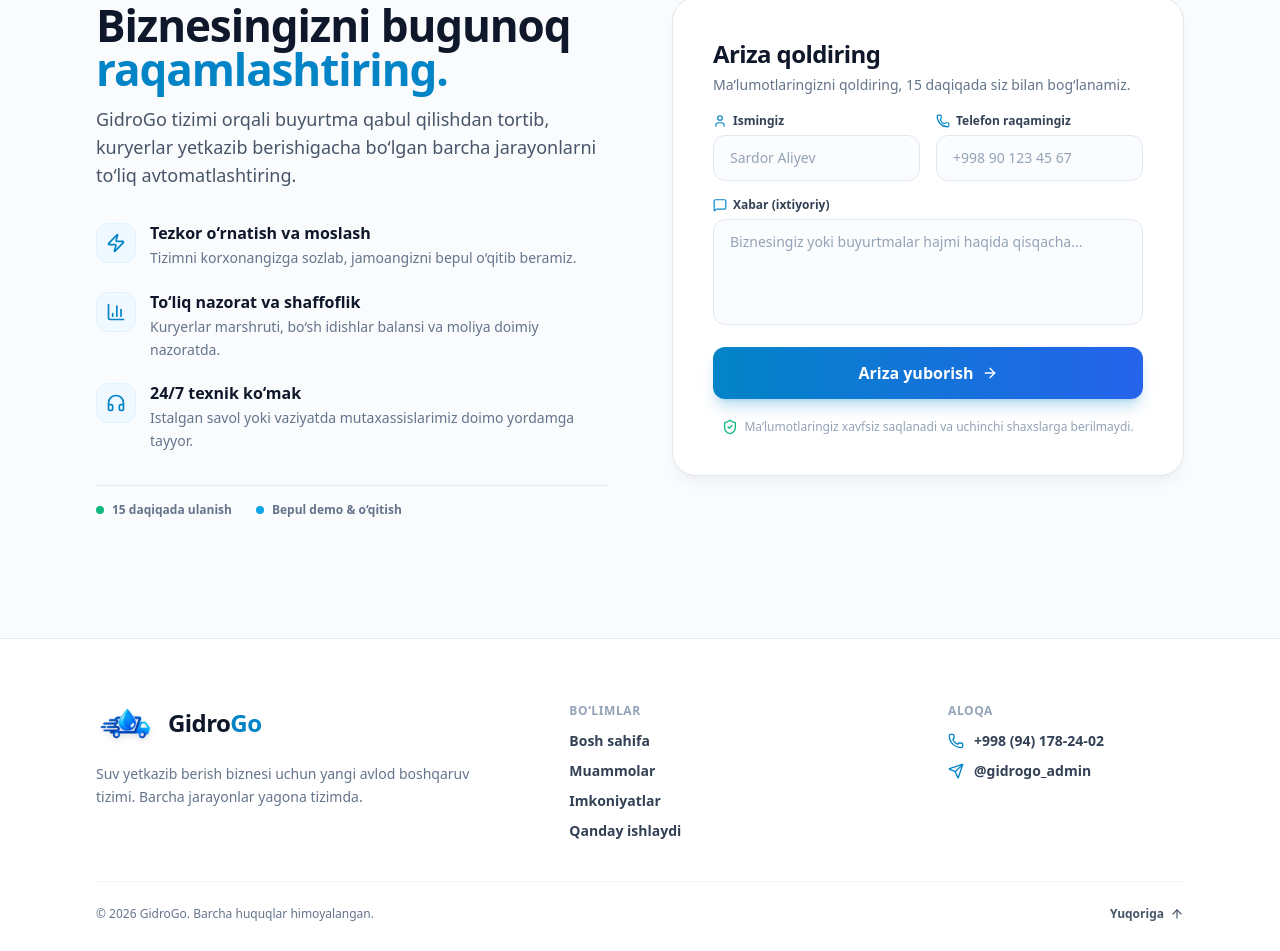
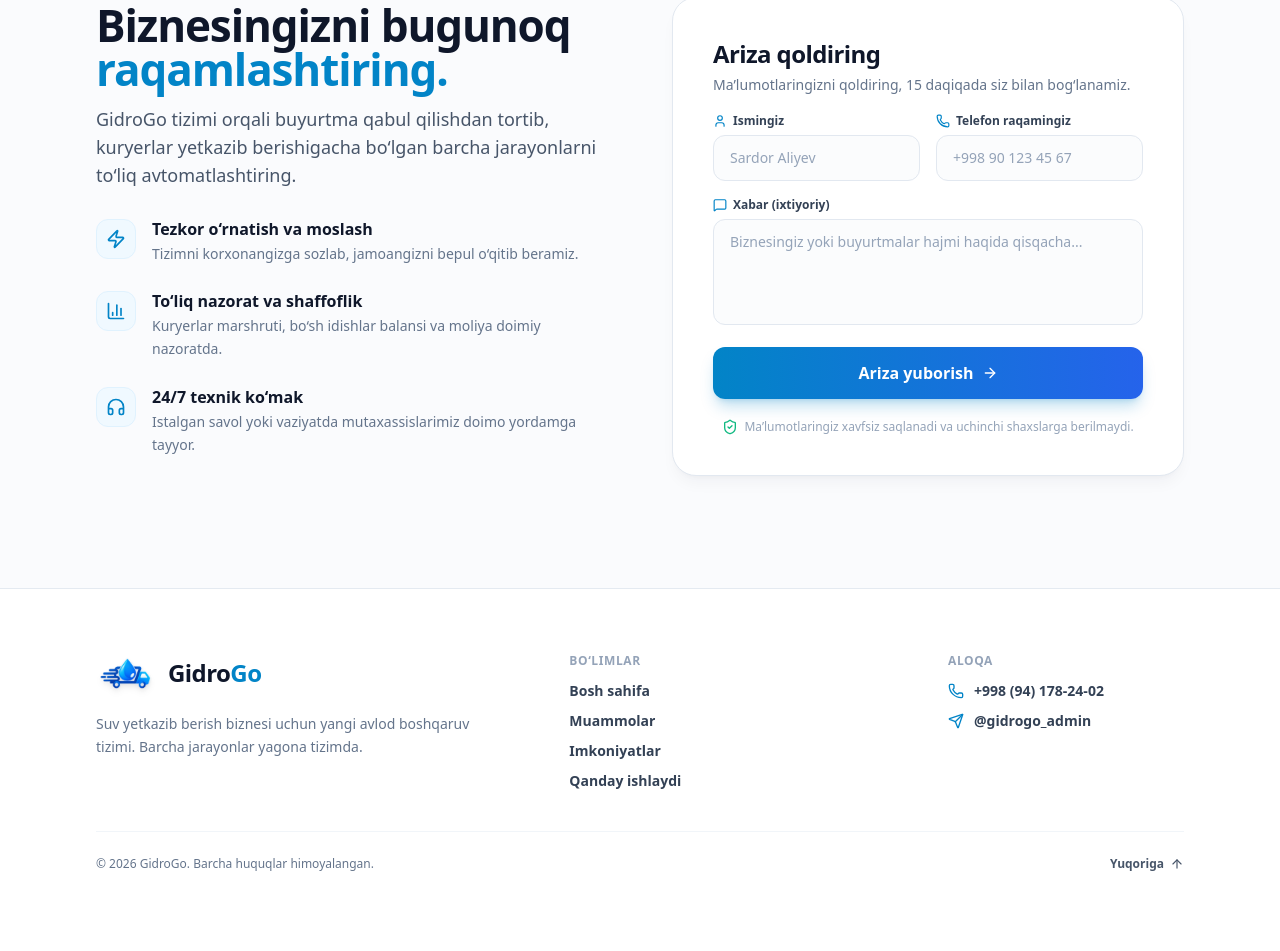
Before and after one commit to jumaqulovyashnar/Gidrogo-landing-page, a Vue app: page / in a window 1280 px wide. Shown: the part 5834-6785 px from the top of the page. After the commit the page ends 6738 px from the top, so only its background shows below. Built offline with nearby package versions, Linux system fonts and the light colour scheme; a web font is replaced by a local one.

Commit message:
fix(contact): remove trust indicators (15 daqiqada ulanish & bepul demo)

```diff
--- a/src/widgets/stats-cta/ui/CtaSection.vue
+++ b/src/widgets/stats-cta/ui/CtaSection.vue
@@ -74,8 +74,8 @@ const handleFormSubmit = async () => {
           </div>
 
           <!-- Middle: 3 Clean Benefit Points -->
-          <div class="space-y-5 my-6 sm:my-8">
-            <div class="flex items-start gap-3.5">
+          <div class="space-y-6 my-auto pt-4">
+            <div class="flex items-start gap-4">
               <div class="w-10 h-10 rounded-xl bg-sky-50 border border-sky-100 text-sky-600 flex items-center justify-center flex-shrink-0 shadow-2xs mt-0.5">
                 <Zap class="w-5 h-5 text-sky-600" />
               </div>
@@ -85,7 +85,7 @@ const handleFormSubmit = async () => {
               </div>
             </div>
 
-            <div class="flex items-start gap-3.5">
+            <div class="flex items-start gap-4">
               <div class="w-10 h-10 rounded-xl bg-sky-50 border border-sky-100 text-sky-600 flex items-center justify-center flex-shrink-0 shadow-2xs mt-0.5">
                 <BarChart3 class="w-5 h-5 text-sky-600" />
               </div>
@@ -95,7 +95,7 @@ const handleFormSubmit = async () => {
               </div>
             </div>
 
-            <div class="flex items-start gap-3.5">
+            <div class="flex items-start gap-4">
               <div class="w-10 h-10 rounded-xl bg-sky-50 border border-sky-100 text-sky-600 flex items-center justify-center flex-shrink-0 shadow-2xs mt-0.5">
                 <Headphones class="w-5 h-5 text-sky-600" />
               </div>
@@ -103,18 +103,6 @@ const handleFormSubmit = async () => {
                 <h4 class="text-base font-bold text-slate-900">{{ t('contact.benefit3Title') }}</h4>
                 <p class="text-sm text-slate-500 leading-relaxed mt-0.5">{{ t('contact.benefit3Desc') }}</p>
               </div>
-            </div>
-          </div>
-
-          <!-- Bottom: Trust Indicators -->
-          <div class="pt-4 border-t border-slate-200/80 flex flex-wrap items-center gap-6 text-xs font-semibold text-slate-500">
-            <div class="flex items-center gap-2">
-              <div class="w-2 h-2 rounded-full bg-emerald-500"></div>
-              <span>15 daqiqada ulanish</span>
-            </div>
-            <div class="flex items-center gap-2">
-              <div class="w-2 h-2 rounded-full bg-sky-500"></div>
-              <span>Bepul demo & o‘qitish</span>
             </div>
           </div>
         </div>
```
